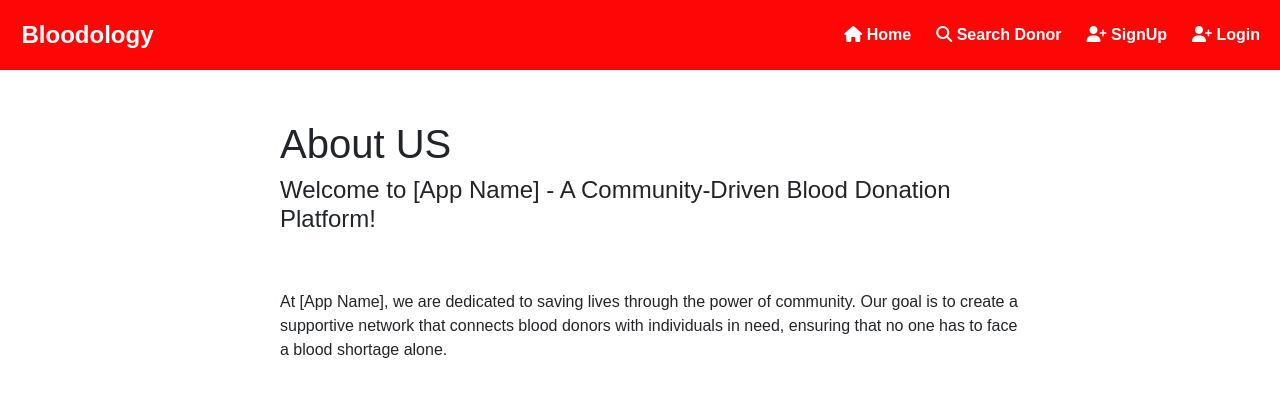
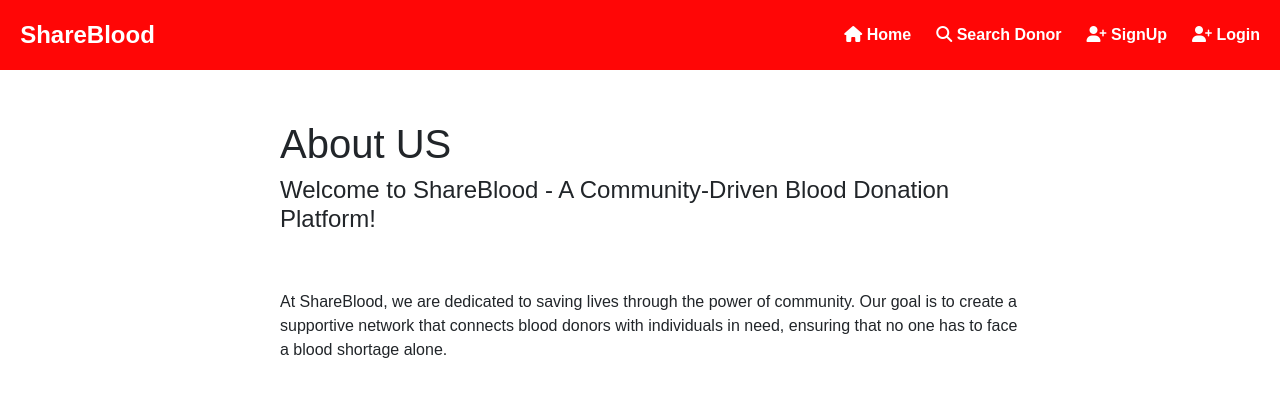
Before and after one commit to edhi-hasan/Varsity_Final_project-Django, a Django app: template bloodology/templates/bloodology/AboutUs.html in a window 1280 px wide. Shown: the top 399 px of the page. Run offline with Django 3.2, Linux system fonts and the light colour scheme; the template is opened without the code that fills it, so the values that code supplies are empty; some libraries are stand-ins or nearby versions.

Commit message:
Update web name

```diff
--- a/bloodology/templates/bloodology/AboutUs.html
+++ b/bloodology/templates/bloodology/AboutUs.html
@@ -8,9 +8,9 @@
     <div class="all-question">
         <div class="Question">
             <h1>About US</h1>
-            <h4>Welcome to [App Name] - A Community-Driven Blood Donation Platform!</h4> <br><br>
+            <h4>Welcome to ShareBlood - A Community-Driven Blood Donation Platform!</h4> <br><br>
 
-            <p>At [App Name], we are dedicated to saving lives through the power of community. Our goal is to create a supportive network that connects blood donors with individuals in need, ensuring that no one has to face a blood shortage alone.</p> <br>
+            <p>At ShareBlood, we are dedicated to saving lives through the power of community. Our goal is to create a supportive network that connects blood donors with individuals in need, ensuring that no one has to face a blood shortage alone.</p> <br>
 
             <b>Our Features:</b><br><br>
             <li><b>Easy Blood Requests:</b> Users can quickly upload posts to request blood donations, facilitating rapid responses from willing donors in the area.</li>
--- a/bloodology/templates/bloodology/base.html
+++ b/bloodology/templates/bloodology/base.html
@@ -4,7 +4,7 @@
 <head>
     <meta charset="UTF-8">
     <meta name="viewport" content="width=device-width, initial-scale=1.0">
-    <title>Bloodology</title>
+    <title>ShareBlood</title>
     <script src="https://kit.fontawesome.com/9f358cce60.js" crossorigin="anonymous"></script>
     <link rel="stylesheet" href="{% static 'bloodology/css/style.css' %}">
     <link rel="stylesheet" href="{% static 'bloodology/css/bootstrap.css' %}">
@@ -15,7 +15,7 @@
     <div class="navigation">
         <div class="nav-left">
             <div class="nav-logo">
-                <a href="{% url 'home' %}">Bloodology</a>
+                <a href="{% url 'home' %}">ShareBlood</a>
             </div>
 
 
--- a/bloodology/templates/bloodology/home.html
+++ b/bloodology/templates/bloodology/home.html
@@ -8,7 +8,7 @@
         <div class="container1">
             <div class="container-1">
                 <h1>The gift of blood is a gift<br />to someones life</h1>
-                <p>Bloodology help with anything related to blood. It helps manage blood donations and events <br>where people can give blood. It also links up donors with people who need blood. <br> Bloodology makes it simple to get involved in this important work.</p>
+                <p>ShareBlood help with anything related to blood. It helps manage blood donations and events <br>where people can give blood. It also links up donors with people who need blood. <br> ShareBlood makes it simple to get involved in this important work.</p>
 
                 {% if request.user.is_authenticated %}
                 <button><a href="{% url 'addRequest' %}">Add Blood Request</a></button>
```
